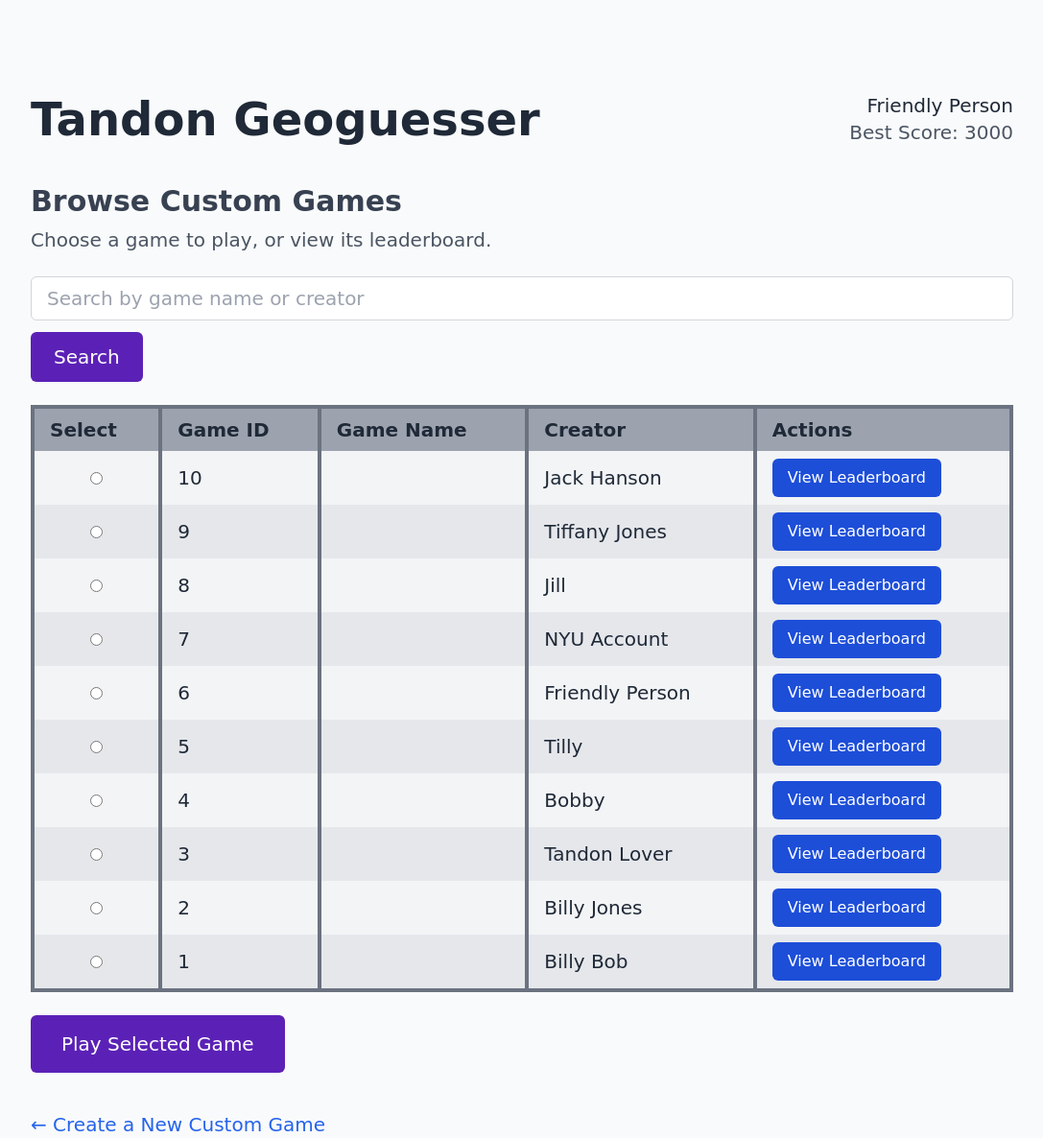
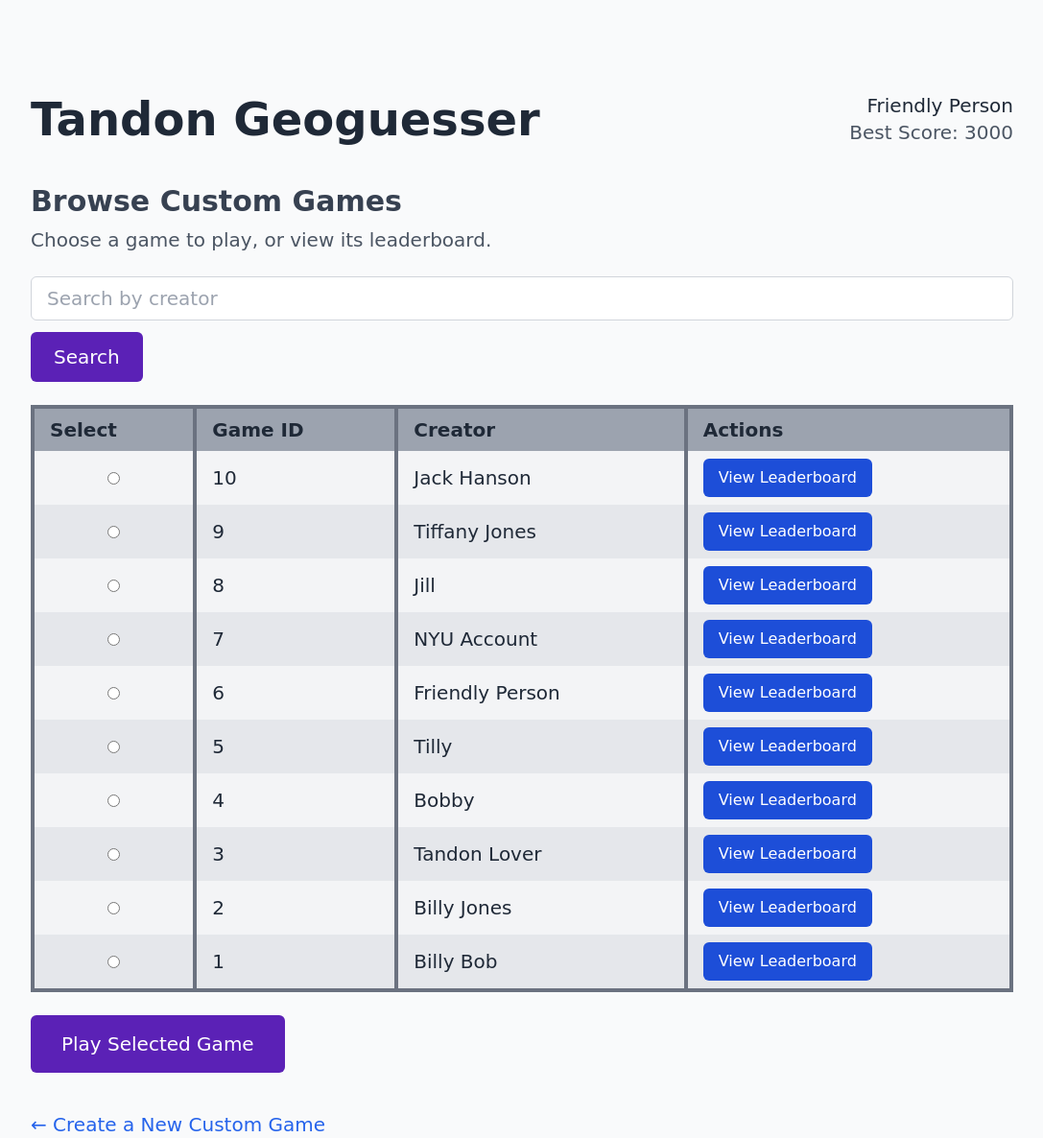
Before and after one commit to sej3939/TandonGeoguessr, a Flask app: page /custom_games in a window 1280 px wide. Shown: the whole page at 96% size, without its empty margins (96-1183 px from the left). Run offline with Flask 3, Linux system fonts and the light colour scheme; the visitor is signed in with stand-in values (Sample User, id 1); data comes from the database, SQL or seed files in the repository; data that the repository does not hold is empty; some libraries are stand-ins or nearby versions.

Commit message:
Removed game name column.

```diff
--- a/combinedBackend/templates/CustomGameSearch.html
+++ b/combinedBackend/templates/CustomGameSearch.html
@@ -27,7 +27,7 @@
     <!-- Search Bar -->
     <form method="GET" action="{{ url_for('custom_games') }}" class="mb-6">
       <input name="search" type="text" value="{{ request.args.get('search','') }}"
-             placeholder="Search by game name or creator"
+             placeholder="Search by creator"
              class="w-full px-4 py-2 border border-gray-300 rounded-md text-xl" />
       <button type="submit"
               class="mt-3 px-6 py-3 rounded-md bg-violet-800 text-white hover:opacity-95 transition text-xl">
@@ -42,7 +42,6 @@
           <tr class="bg-gray-400 text-left">
             <th class="border-r-4 border-gray-500 px-4 py-2">Select</th>
             <th class="border-r-4 border-gray-500 px-4 py-2">Game ID</th>
-            <th class="border-r-4 border-gray-500 px-4 py-2">Game Name</th>
             <th class="border-r-4 border-gray-500 px-4 py-2">Creator</th>
             <th class="px-4 py-2">Actions</th>
           </tr>
@@ -59,11 +58,6 @@
             <!-- Game ID -->
             <td class="border-r-4 border-gray-500 px-4 py-2">
               {{ game.custom_game_id }}
-            </td>
-
-            <!-- Game Name -->
-            <td class="border-r-4 border-gray-500 px-4 py-2">
-              {{ game.game_name }}
             </td>
 
             <!-- Creator Username -->
@@ -123,11 +117,9 @@
     if (!selected) return;
 
     const gameId = selected.value;
-    // Send the user straight to /play_custom_game/<id>
     window.location.href = `/play_custom_game/${gameId}`;
   });
 
-  // If a game is already selected (back/refresh), enable button
   window.onload = function () {
     if (document.querySelector('input[type=radio][name=selected_game_id]:checked')) {
       playBtn.disabled = false;
```
